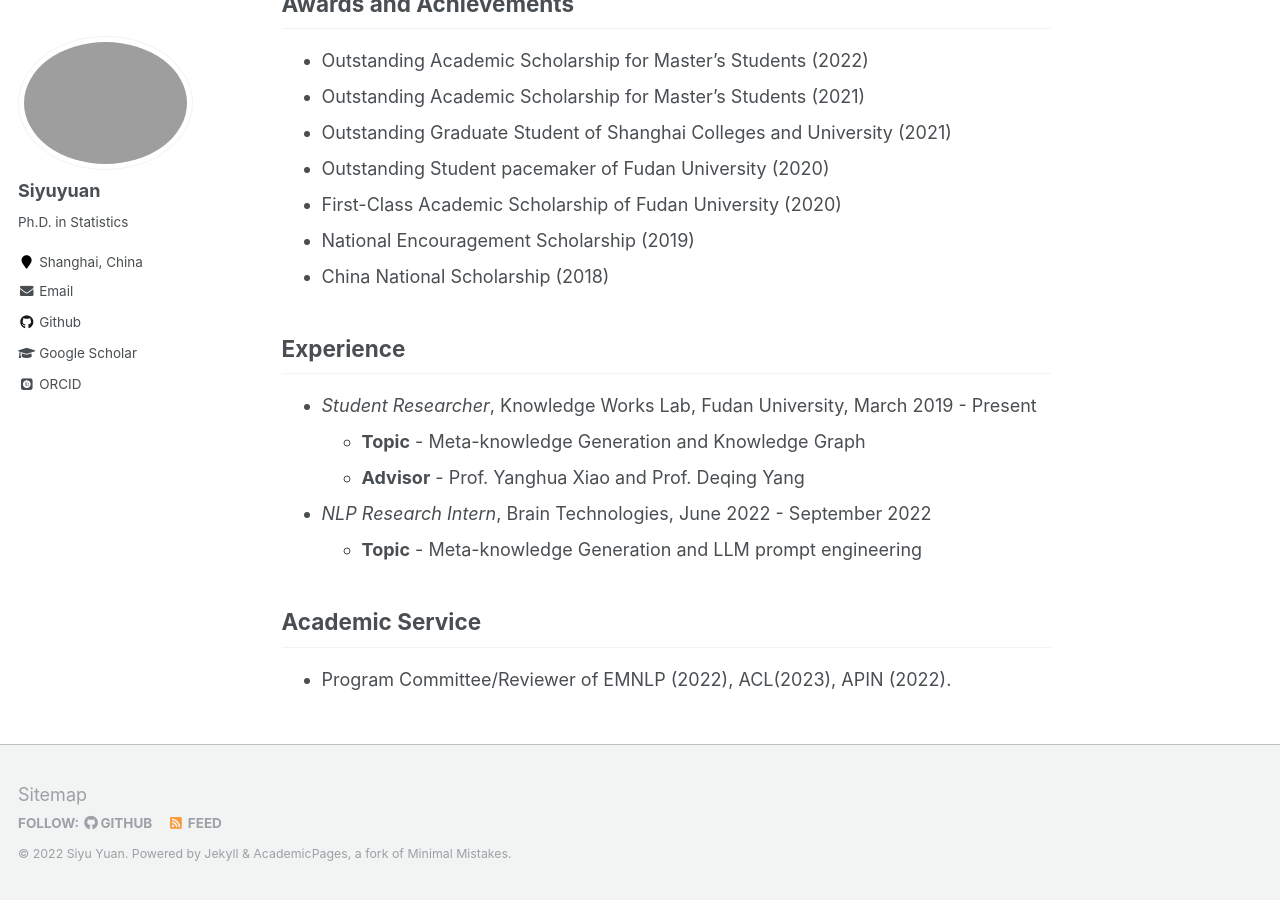
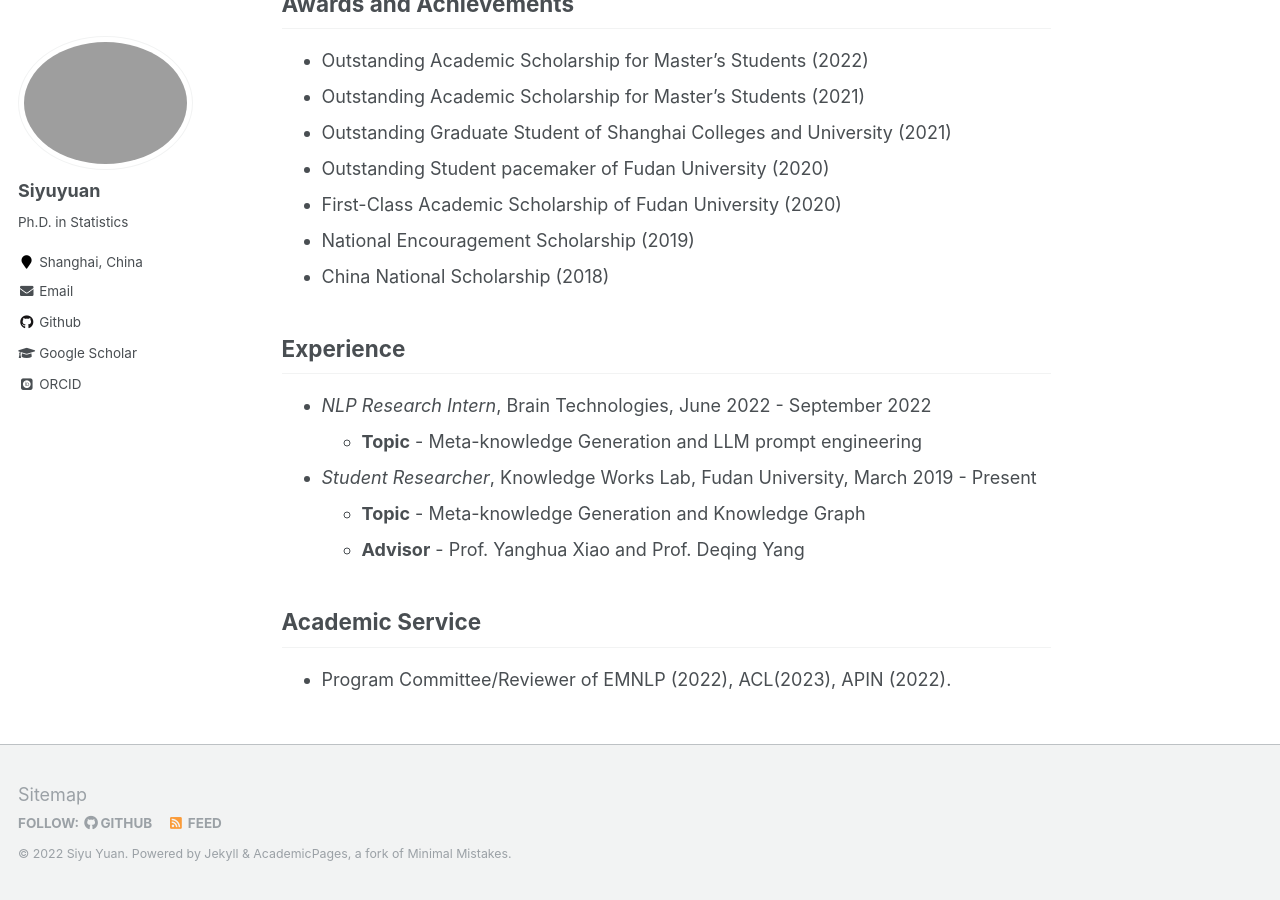
Before and after one commit to siyuyuan/siyuyuan.github.io, a Jekyll site: the page built from _pages/about.md, in a window 1280 px wide and 900 px high, scrolled down 1590 px. Built offline with Jekyll 4.4.1, drawn with Linux system fonts in a browser that asks for light colours; some web fonts are replaced.

```diff
--- a/_pages/about.md
+++ b/_pages/about.md
@@ -44,12 +44,11 @@ She is devoted to acquiring knowledge, especially **meta-knowledge** based on pr
 -  China National Scholarship (2018)
 
 ## Experience
+- *NLP Research Intern*, Brain Technologies, June 2022 - September 2022
+    * **Topic** - Meta-knowledge Generation and LLM prompt engineering
 - *Student Researcher*, Knowledge Works Lab, Fudan University, March 2019 - Present
     * **Topic** - Meta-knowledge Generation and Knowledge Graph
     * **Advisor** - Prof. Yanghua Xiao and Prof. Deqing Yang
-- *NLP Research Intern*, Brain Technologies, June 2022 - September 2022
-    * **Topic** - Meta-knowledge Generation and LLM prompt engineering
-
 
 ## Academic Service
 -   Program Committee/Reviewer of EMNLP (2022), ACL(2023), APIN (2022).
```
